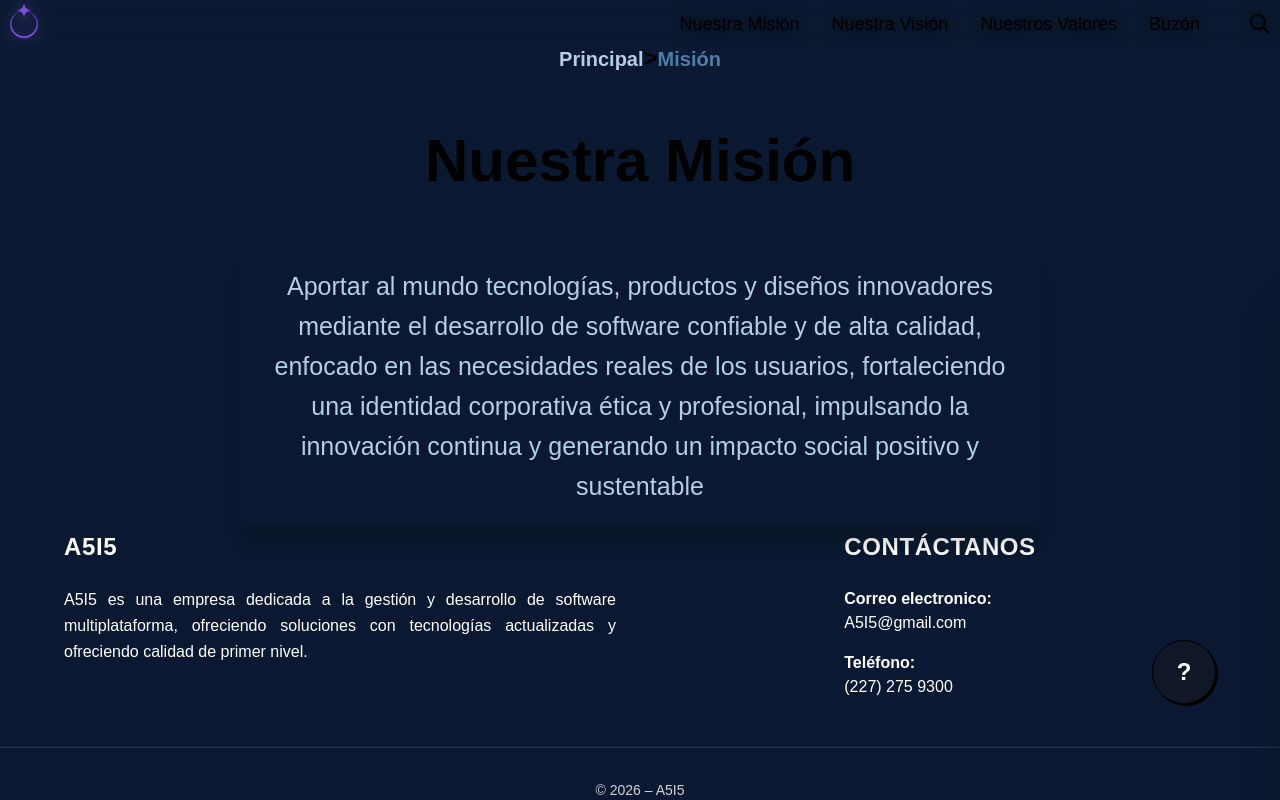
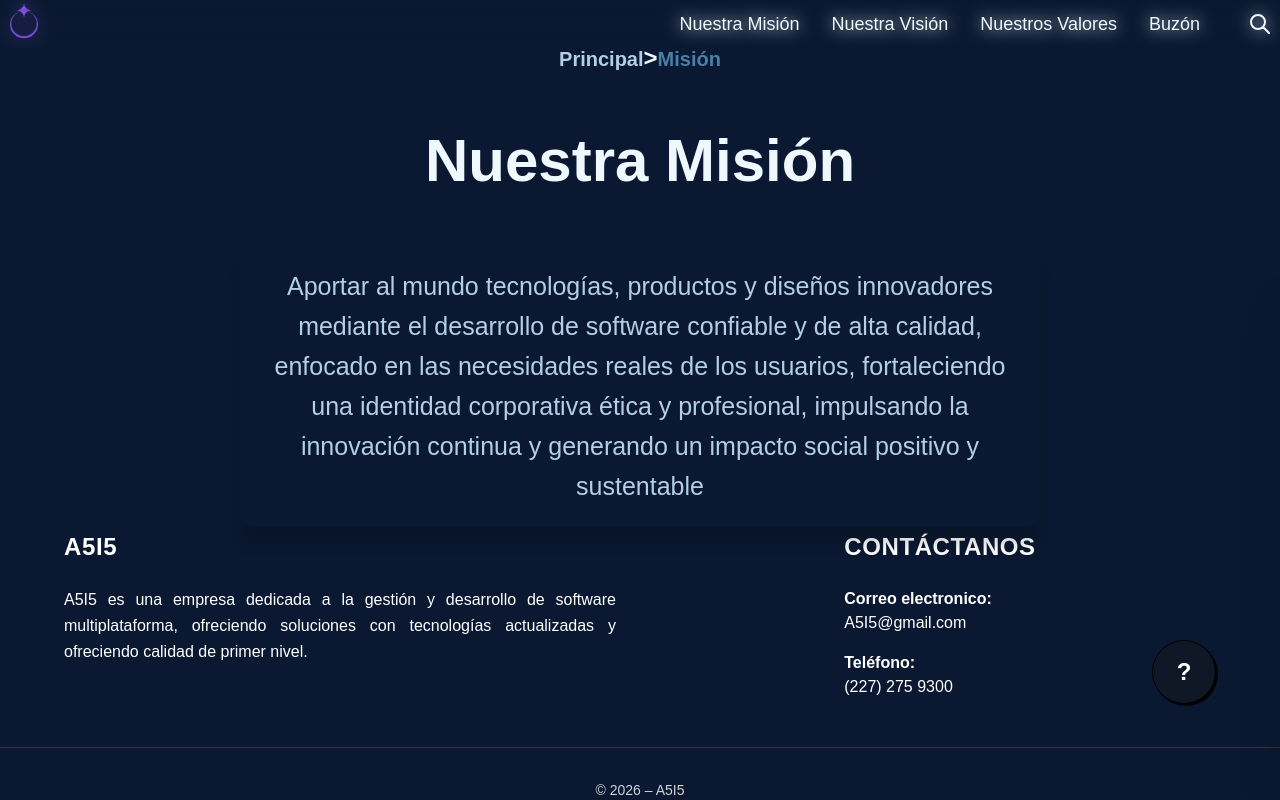
Before and after one commit to paLeexiz/pseudoasis, a Next.js app: page /Mision in a window 1280 px wide. Built offline with nearby package versions, Linux system fonts and the light colour scheme; a web font is replaced by a local one.

Commit message:
Update globals.css

```diff
--- a/src/app/globals.css
+++ b/src/app/globals.css
@@ -10,6 +10,10 @@
   height: 100%;
 }
 
+nav input{
+  color: black !important;
+}
+
 body {
   background: #0a1931;
   /*background: linear-gradient(135deg, #8d86c9 0%, #cac4ce 60%, #9067c6 100%);*/
@@ -17,11 +21,7 @@
   position: relative;
   overflow-x: hidden;
   min-height: 100vh;
-  color: black;
-}
-
-body .gcse-search input{
-  color: black;
+  color: aliceblue;
 }
 
 
```
